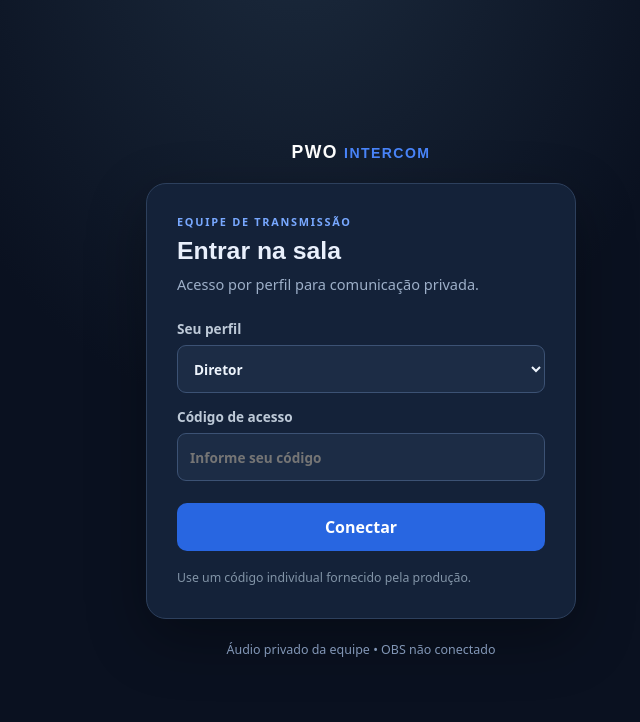
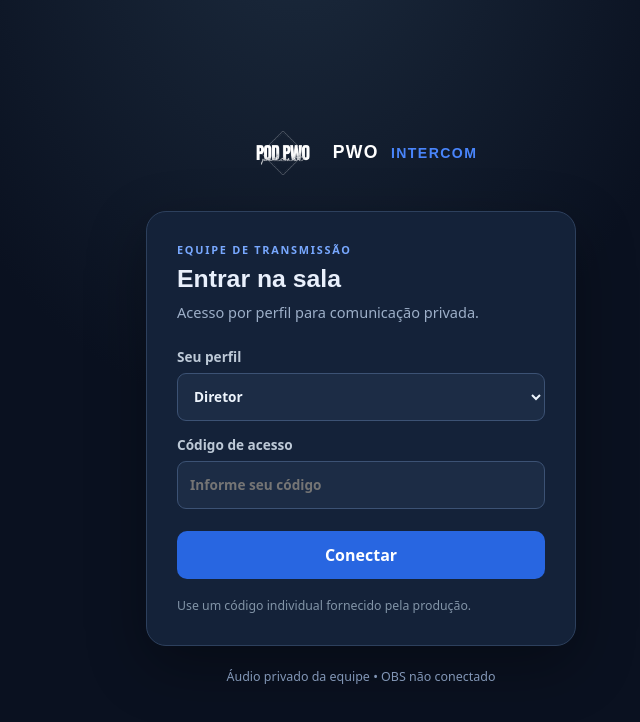
Before and after one commit to davi1rodrigues/pwo-, a React (Vite) app: page / in a window 1280 px wide. Shown: the top 722 px of the page, without its empty margins (279-919 px from the left). Built offline with nearby package versions, Linux system fonts and the light colour scheme.

Commit message:
Add PWO podcast logo to the interface

```diff
--- a/src/legacy-look.css
+++ b/src/legacy-look.css
@@ -189,3 +189,4 @@ button.danger {
     margin-right: 14px;
   }
 }
+.brand{display:flex;align-items:center;gap:10px}.brand-mark{width:58px;height:58px;object-fit:contain;mix-blend-mode:screen;flex:none}.login>.brand{gap:12px}.login .brand-mark{width:76px;height:76px}.app-shell>.brand-mark{width:54px;height:54px}@media(max-width:700px){.brand{gap:7px}.brand-mark{width:48px;height:48px}.login .brand-mark{width:64px;height:64px}}
--- a/src/main.jsx
+++ b/src/main.jsx
@@ -125,9 +125,9 @@ function App() {
   },[obsState.status]);
   useEffect(()=>()=>{obsRef.current?.disconnect();},[]);
 
-  if (!session) return <main className="login"><div className="brand">PWO <span>INTERCOM</span></div><section className="card login-card"><p className="eyebrow">EQUIPE DE TRANSMISSÃO</p><h1>Entrar na sala</h1><p className="muted">Acesso por perfil para comunicação privada.</p><form onSubmit={login}><label>Seu perfil<select value={profile} onChange={e=>setProfile(e.target.value)}>{profiles.map(p=><option key={p.id} value={p.id}>{p.label}</option>)}</select></label><label>Código de acesso<input value={code} onChange={e=>setCode(e.target.value)} type="password" autoComplete="current-password" required placeholder="Informe seu código"/></label><button className="primary full" disabled={busy}>{busy?'Conectando…':'Conectar'}</button></form>{error&&<p className="error">{error}</p>}<p className="hint">Use um código individual fornecido pela produção.</p></section><footer>Áudio privado da equipe • OBS não conectado</footer></main>;
+  if (!session) return <main className="login"><div className="brand"><img className="brand-mark" src="/logo-pwo.png" alt="Pod PWO Podcast" /> PWO <span>INTERCOM</span></div><section className="card login-card"><p className="eyebrow">EQUIPE DE TRANSMISSÃO</p><h1>Entrar na sala</h1><p className="muted">Acesso por perfil para comunicação privada.</p><form onSubmit={login}><label>Seu perfil<select value={profile} onChange={e=>setProfile(e.target.value)}>{profiles.map(p=><option key={p.id} value={p.id}>{p.label}</option>)}</select></label><label>Código de acesso<input value={code} onChange={e=>setCode(e.target.value)} type="password" autoComplete="current-password" required placeholder="Informe seu código"/></label><button className="primary full" disabled={busy}>{busy?'Conectando…':'Conectar'}</button></form>{error&&<p className="error">{error}</p>}<p className="hint">Use um código individual fornecido pela produção.</p></section><footer>Áudio privado da equipe • OBS não conectado</footer></main>;
 
-  return <main className="app-shell"><header><div className="brand">PWO <span>INTERCOM</span></div><div className="user"><span className={`dot ${connected?'online':''}`}></span><b>{myName}</b><span className="connection">{connected?'Conectado':'Conectando…'}</span><button className="quiet" onClick={()=>{roomRef.current?.disconnect();setSession(null);setConnected(false);}}>Sair</button></div></header>
+  return <main className="app-shell"><header><div className="brand"><img className="brand-mark" src="/logo-pwo.png" alt="Pod PWO Podcast" /> PWO <span>INTERCOM</span></div><div className="user"><span className={`dot ${connected?'online':''}`}></span><b>{myName}</b><span className="connection">{connected?'Conectado':'Conectando…'}</span><button className="quiet" onClick={()=>{roomRef.current?.disconnect();setSession(null);setConnected(false);}}>Sair</button></div></header>
     <div className="eventbar"><div><p className="eyebrow">CANAL DE OPERAÇÃO</p><h1>Fórmula Truck <span>•</span> Intercom</h1></div><span className="secure">ÁUDIO PRIVADO</span></div>
     {error&&<div className="alert" role="alert">{error}<button onClick={()=>setError('')}>Fechar</button></div>}
     <section className="card status-card"><div><p className="eyebrow">SUA CONEXÃO</p><strong className={`state-line`}><span className={`dot ${connected?'online':''}`}></span>{connected?'Conectado ao intercom':'Estabelecendo conexão…'}</strong><p className="muted">Mantenha esta página aberta e o celular desbloqueado durante a cobertura.</p></div><div className="actions"><button disabled={!connected} className={micOn?'danger':'primary'} onClick={toggleMic}>{micOn?'Desligar microfone':'Ligar microfone'}</button>{!isDirector&&me!=='producer'&&<button className="secondary" onClick={requestSpeak}>Solicitar fala</button>}</div></section>
```
Also changed, not shown: public/logo-pwo.png (added).
